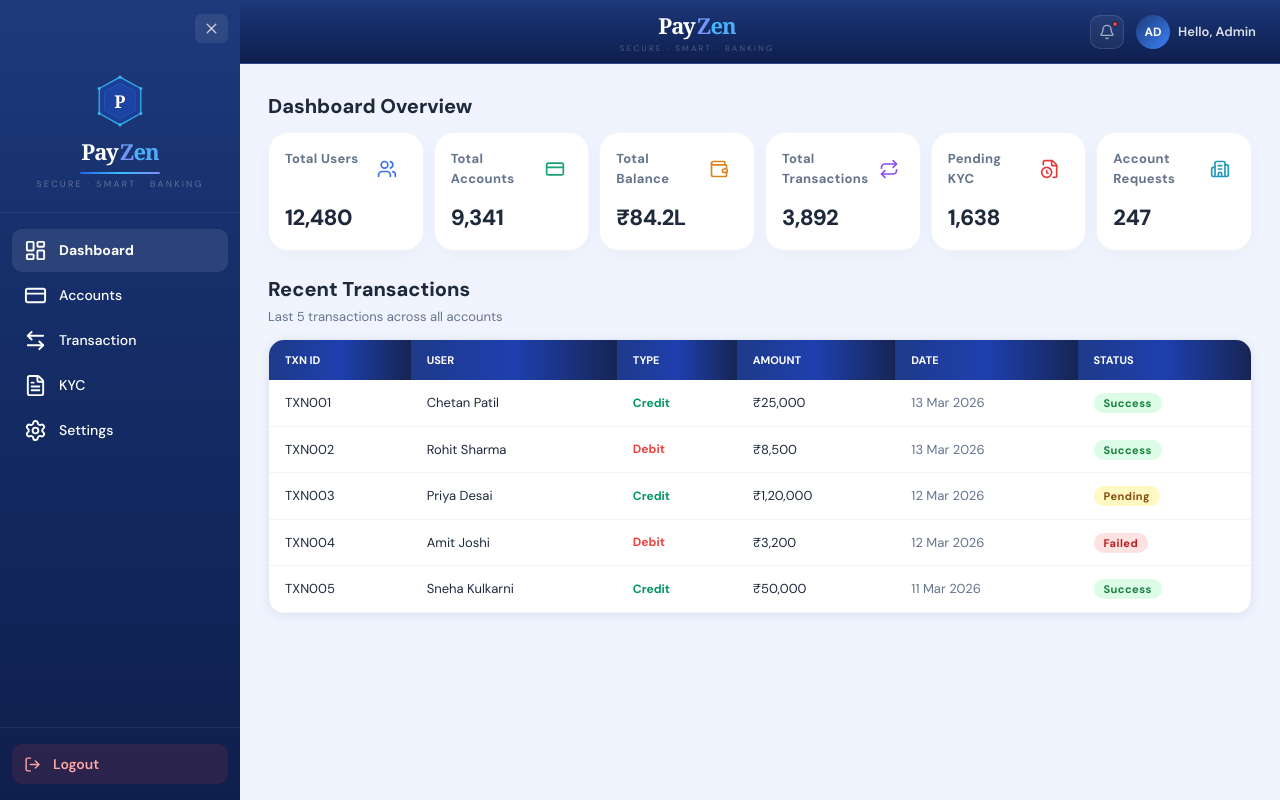
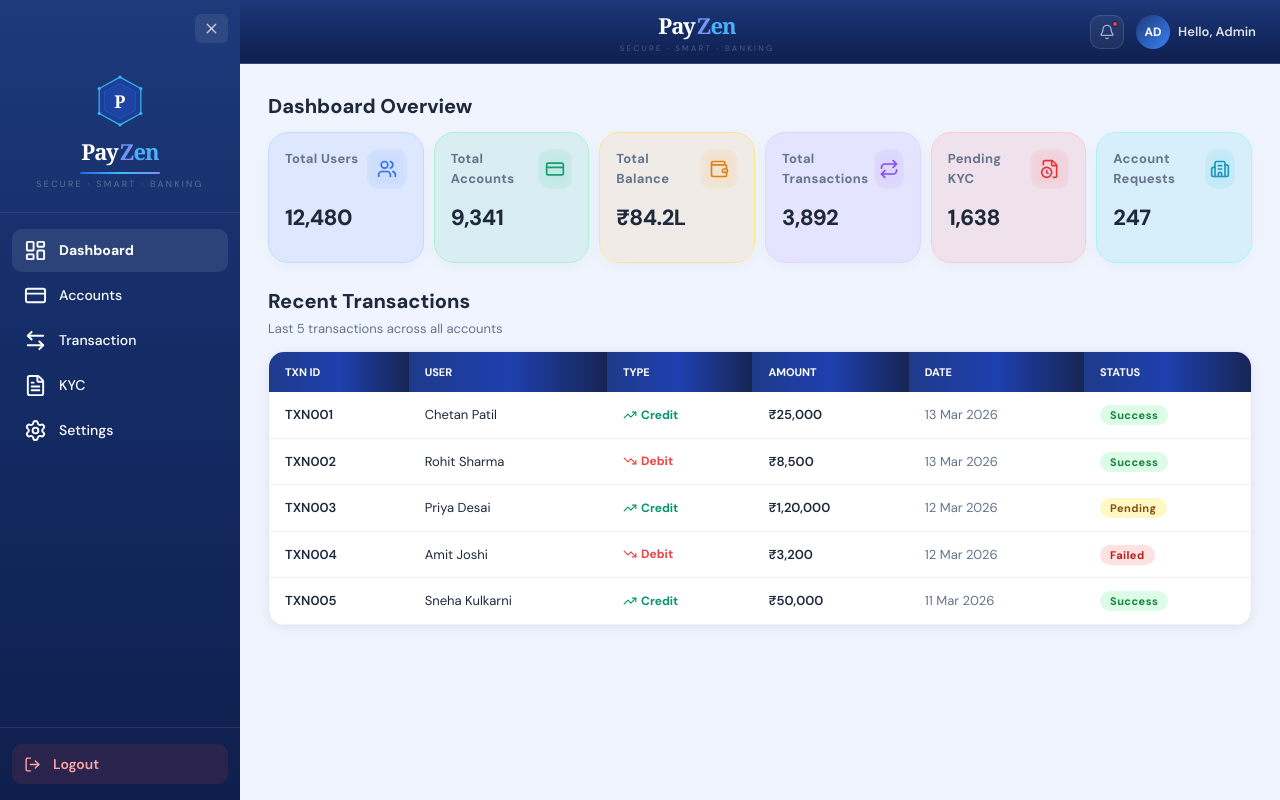
Before and after one commit to ChetanPatil0203/Bank_Frontend-, a React (Create React App) app in the folder frontend/: page /admindashboard/dashboard in a window 1280 px wide. Built offline with nearby package versions, Linux system fonts and the light colour scheme.

Commit message:
update admin dashboard

```diff
--- a/frontend/src/components/AdminDashboad/admindashboard.jsx
+++ b/frontend/src/components/AdminDashboad/admindashboard.jsx
@@ -14,8 +14,6 @@ import AccountsView from "../AdminAccount/AccountManagement.jsx";
 import AdminTransactionManager from "../AdminTransation/admintransation.jsx";
 import AdminKYC from "../AdminKYC/kyc.jsx";
 import AdminSettings from "../AdminSetting/setting.jsx";
-// Removed unused hook or assuming it's not needed for basic window.innerWidth check
-
 
 const TRANSACTIONS = [
   { id: "TXN001", user: "Chetan Patil", type: "Credit", amount: "₹25,000", date: "13 Mar 2026", status: "Success" },
@@ -25,15 +23,72 @@ const TRANSACTIONS = [
   { id: "TXN005", user: "Sneha Kulkarni", type: "Credit", amount: "₹50,000", date: "11 Mar 2026", status: "Success" },
 ];
 
+// ═══════════════════════════════════════════════════════════════
+// STAT CARDS CONFIGURATION WITH TRENDS
+// ═══════════════════════════════════════════════════════════════
+
 const STAT_CARDS = [
-  { label: "Total Users", value: "12,480", icon: Users, color: "text-blue-600", border: "hover:border-blue-500" },
-  { label: "Total Accounts", value: "9,341", icon: CreditCard, color: "text-emerald-600", border: "hover:border-emerald-500" },
-  { label: "Total Balance", value: "₹84.2L", icon: Wallet, color: "text-amber-600", border: "hover:border-amber-500" },
-  { label: "Total Transactions", value: "3,892", icon: Repeat, color: "text-violet-600", border: "hover:border-violet-500" },
-  { label: "Pending KYC", value: "1,638", icon: FileClock, color: "text-red-600", border: "hover:border-red-500" },
-  { label: "Account Requests", value: "247", icon: Building2, color: "text-cyan-600", border: "hover:border-cyan-500" },
+  {
+    label: "Total Users",
+    value: "12,480",
+    icon: Users,
+    color: "text-blue-600",
+    border: "hover:border-blue-500",
+    bgColor: "bg-blue-500/10",
+    borderColor: "border-blue-200",
+    trend: { value: 12.5, direction: "up" }
+  },
+  {
+    label: "Total Accounts",
+    value: "9,341",
+    icon: CreditCard,
+    color: "text-emerald-600",
+    border: "hover:border-emerald-500",
+    bgColor: "bg-emerald-500/10",
+    borderColor: "border-emerald-200",
+    trend: { value: 8.2, direction: "up" }
+  },
+  {
+    label: "Total Balance",
+    value: "₹84.2L",
+    icon: Wallet,
+    color: "text-amber-600",
+    border: "hover:border-amber-500",
+    bgColor: "bg-amber-500/10",
+    borderColor: "border-amber-200",
+    trend: { value: 5.8, direction: "up" }
+  },
+  {
+    label: "Total Transactions",
+    value: "3,892",
+    icon: Repeat,
+    color: "text-violet-600",
+    border: "hover:border-violet-500",
+    bgColor: "bg-violet-500/10",
+    borderColor: "border-violet-200",
+    trend: { value: 3.2, direction: "down" }
+  },
+  {
+    label: "Pending KYC",
+    value: "1,638",
+    icon: FileClock,
+    color: "text-red-600",
+    border: "hover:border-red-500",
+    bgColor: "bg-red-500/10",
+    borderColor: "border-red-200",
+    trend: { value: 2.1, direction: "down" }
+  },
+  {
+    label: "Account Requests",
+    value: "247",
+    icon: Building2,
+    color: "text-cyan-600",
+    border: "hover:border-cyan-500",
+    bgColor: "bg-cyan-500/10",
+    borderColor: "border-cyan-200",
+    trend: { value: 15.4, direction: "up" }
+  },
 ];
-
 
 const NAV = [
   { id: "dashboard", label: "Dashboard", icon: LayoutDashboard },
@@ -57,49 +112,61 @@ function Badge({ status }) {
   );
 }
 
+function TrendIndicator({ trend }) {
+  if (!trend) return null;
+
+  const isPositive = trend.direction === "up";
+  const TrendIcon = isPositive ? TrendingUp : TrendingDown;
+  const color = isPositive ? "text-emerald-600" : "text-red-500";
+
+  return (
+    <div className={`flex items-center gap-1 text-[11px] font-semibold ${color}`}>
+      <TrendIcon size={14} />
+      <span>{Math.abs(trend.value)}%</span>
+    </div>
+  );
+}
+
 function DashboardView() {
   return (
     <div>
       {/* Page title */}
       <div className="mb-3">
-
         <h2 className="text-xl font-extrabold text-slate-800 m-0">Dashboard Overview</h2>
       </div>
 
       {/* Stat cards */}
       <div className="flex flex-row flex-wrap gap-2.5 mb-5 pb-1">
-
         {STAT_CARDS.map((s, i) => {
           const Icon = s.icon;
 
           return (
             <div
               key={i}
-              className="
+              className={`
                 group relative overflow-hidden
-          bg-white border border-slate-100 rounded-[20px]
+                ${s.bgColor} border ${s.borderColor} rounded-[20px]
                 px-4 py-4
                 shadow-[0_4px_20px_-4px_rgba(0,0,0,0.05)]
 
-          /* Layout */
                 flex flex-col gap-3
-
-          flex-[1_1_calc(50%-6px)] md:flex-[1_1_140px] lg:flex-1 min-w-[120px] max-w-[calc(50%-6px)] md:max-w-none
+                flex-[1_1_calc(50%-6px)] md:flex-[1_1_140px] lg:flex-1
+                min-w-[120px] max-w-[calc(50%-6px)] md:max-w-none
                 box-border
 
-          /* Interactions */
                 transition-all duration-300 ease-out
                 ${s.border}
                 hover:shadow-[0_12px_40px_-12px_rgba(0,0,0,0.12)]
                 hover:-translate-y-1.5
-        "
+                animate-in fade-in slide-in-from-bottom-4 duration-500
+              `}
+              style={{ animationDelay: `${i * 50}ms` }}
             >
               {/* Top Row: Label and Icon */}
               <div className="flex justify-between items-start">
                 <p className="text-[13px] tracking-wide text-slate-500 font-bold m-0 group-hover:text-slate-700 transition-colors">
                   {s.label}
                 </p>
-
 
                 <div
                   className={`
@@ -110,7 +177,6 @@ function DashboardView() {
                     group-hover:rotate-[10deg]
                   `}
                 >
-                  {/* Ensure s.color only contains text color, or adjust the icon color here */}
                   <Icon size={20} className="opacity-90" />
                 </div>
               </div>
@@ -120,10 +186,15 @@ function DashboardView() {
                 <h3 className="text-[22px] font-[900] text-slate-800 m-0 tracking-tight">
                   {s.value}
                 </h3>
-                {/* Optional: Add a small trend indicator here if your data has it */}
               </div>
 
-              {/* Decorative Gradient Glow (Hidden until hover) */}
+              {/* Trend Indicator */}
+              {s.trend && (
+                <div className="flex justify-between items-center">
+                </div>
+              )}
+
+              {/* Decorative Gradient Glow */}
               <div className="absolute -inset-px bg-gradient-to-br from-blue-500/10 to-purple-500/10 opacity-0 group-hover:opacity-100 transition-opacity duration-500 pointer-events-none" />
             </div>
           );
@@ -132,13 +203,12 @@ function DashboardView() {
 
       {/* Transactions heading */}
       <div className="mb-3">
-
         <h2 className="text-xl font-extrabold text-slate-800 m-0">Recent Transactions</h2>
         <p className="text-[13px] text-slate-500 mt-1 mb-0">Last 5 transactions across all accounts</p>
       </div>
 
       {/* Transactions table */}
-      <div className="bg-white rounded-2xl shadow-[0_2px_12px_rgba(15,31,75,0.07)] border border-slate-200 overflow-hidden">
+      <div className="bg-white rounded-2xl shadow-[0_2px_12px_rgba(15,31,75,0.07)] border border-slate-200 overflow-hidden animate-in fade-in duration-500">
         <div className="overflow-x-auto">
           <table className="w-full border-collapse">
             <thead>
@@ -154,20 +224,24 @@ function DashboardView() {
               </tr>
             </thead>
             <tbody>
-              {TRANSACTIONS.map((t) => (
-                <tr key={t.id} className="border-b border-[#f1f5f9] hover:bg-[#f8faff] transition-colors">
+              {TRANSACTIONS.map((t, idx) => (
+                <tr
+                  key={t.id}
+                  className="border-b border-[#f1f5f9] hover:bg-[#f8faff] transition-colors"
+                  style={{ animationDelay: `${idx * 50}ms` }}
+                >
                   <td className="px-4 py-[13px] text-[13px] text-slate-800 whitespace-nowrap">
-                    <span className="text-slate-800">{t.id}</span>
+                    <span className="font-semibold">{t.id}</span>
                   </td>
                   <td className="px-4 py-[13px] text-[13px] text-slate-800 whitespace-nowrap">{t.user}</td>
                   <td className="px-4 py-[13px] text-[13px] whitespace-nowrap">
                     <span className={`flex items-center gap-1 text-xs font-bold ${t.type === "Credit" ? "text-emerald-600" : "text-red-500"}`}>
-                      {t.type === "Credit"}
+                      {t.type === "Credit" ? <TrendingUp size={14} /> : <TrendingDown size={14} />}
                       {t.type}
                     </span>
                   </td>
                   <td className="px-4 py-[13px] text-[13px] whitespace-nowrap">
-                    <span className="text-slate-800">{t.amount}</span>
+                    <span className="text-slate-800 font-semibold">{t.amount}</span>
                   </td>
                   <td className="px-4 py-[13px] text-[13px] whitespace-nowrap">
                     <span className="text-slate-500">{t.date}</span>
@@ -195,11 +269,16 @@ export default function AdminDashboard() {
   return (
     <div className="flex min-h-screen bg-[#f0f4ff]" style={{ fontFamily: "'DM Sans','Segoe UI',sans-serif" }}>
 
-      {/* Global styles — only kept for things Tailwind can't do */}
+      {/* Global styles */}
       <style>{`
         @import url('https://fonts.googleapis.com/css2?family=DM+Sans:wght@400;500;600;700;800&display=swap');
         * { box-sizing: border-box; }
-        @keyframes shimmer { 0%{background-position:0% center} 100%{background-position:200% center} }
+
+        @keyframes shimmer {
+          0%{background-position:0% center}
+          100%{background-position:200% center}
+        }
+
         .zen-text {
           background: linear-gradient(135deg,#38bdf8,#818cf8);
           background-size: 200%;
@@ -208,10 +287,34 @@ export default function AdminDashboard() {
           background-clip: text;
           animation: shimmer 3s linear infinite;
         }
+
+        @keyframes slideInFromBottom {
+          from {
+            opacity: 0;
+            transform: translateY(16px);
+          }
+          to {
+            opacity: 1;
+            transform: translateY(0);
+          }
+        }
+
+        .animate-in {
+          animation: slideInFromBottom 0.5s ease-out forwards;
+        }
+
+        .fade-in {
+          opacity: 0;
+          animation: fadeIn 0.5s ease-out forwards;
+        }
+
+        @keyframes fadeIn {
+          from { opacity: 0; }
+          to { opacity: 1; }
+        }
       `}</style>
 
       {/* ── SIDEBAR ── */}
-      {/* Overlay for mobile */}
       {sidebarOpen && (
         <div
           className="fixed inset-0 bg-black/50 z-[150] lg:hidden backdrop-blur-sm"
@@ -222,13 +325,14 @@ export default function AdminDashboard() {
         className={`bg-[linear-gradient(180deg,#1e3a7b_0%,#152d68_40%,#0f1f4d_100%)] flex flex-col fixed lg:sticky top-0 h-screen flex-shrink-0 overflow-hidden transition-all duration-300 z-[200] ${sidebarOpen ? "w-[240px] translate-x-0" : "w-0 -translate-x-full lg:translate-x-0"
           }`}
       >
-        {/* Toggle Sidebar Button (inside sidebar) */}
+        {/* Toggle Sidebar Button */}
         <div className="flex justify-end px-3 pt-[14px] pb-2">
           <button
             onClick={() => setSidebar(false)}
             className="flex items-center justify-center rounded-[6px] px-2 py-[6px]
               bg-white/[.08] border-none cursor-pointer text-white/70
               hover:bg-white/[.14] transition-colors duration-200"
+            aria-label="Close sidebar"
           >
             <X size={17} />
           </button>
@@ -269,12 +373,12 @@ export default function AdminDashboard() {
                   navigate(`/admindashboard/${n.id}`);
                   if (window.innerWidth < 1024) setSidebar(false);
                 }}
-
                 className={`w-full flex items-center gap-3 px-3 py-2.5 rounded-[10px] border-none text-sm cursor-pointer mb-0.5 transition-all duration-150 text-left whitespace-nowrap border-l-[3px]
                   ${isActive
                     ? "bg-white/[.09] text-white font-bold border-l-blue-500"
                     : "bg-transparent text-white font-medium border-l-transparent hover:bg-white/[.08]"
                   }`}
+                aria-current={isActive ? "page" : undefined}
               >
                 <Icon size={23} />{n.label}
               </button>
@@ -298,7 +402,7 @@ export default function AdminDashboard() {
         {/* Header */}
         <div className="bg-[linear-gradient(180deg,#1e3a7b_0%,#152d68_40%,#0f1f4d_100%)] border-b border-white/[0.08] px-4 md:px-6 h-16 flex items-center justify-between sticky top-0 z-[100]">
 
-          {/* Toggle sidebar (visible only when closed) */}
+          {/* Toggle sidebar */}
           <div className="w-10 flex items-center">
             {!sidebarOpen && (
               <button
@@ -306,13 +410,14 @@ export default function AdminDashboard() {
                 className="flex items-center justify-center rounded-[6px] px-2 py-[6px]
                   bg-white/[.08] border-none cursor-pointer text-white/70
                   hover:bg-white/[.14] transition-colors duration-200"
+                aria-label="Open sidebar"
               >
                 <Menu size={20} />
               </button>
             )}
           </div>
 
-          {/* Center brand - Hide on small mobile if needed, or make smaller */}
+          {/* Center brand */}
           <div className="flex flex-col items-center">
             <div className="flex items-baseline gap-0.5">
               <span className="font-serif text-[18px] md:text-[22px] font-black text-white" style={{ letterSpacing: -1 }}>Pay</span>
@@ -323,7 +428,10 @@ export default function AdminDashboard() {
 
           {/* Right: bell + avatar */}
           <div className="flex items-center gap-2 md:gap-3">
-            <button className="bg-white/[0.06] border border-white/[0.12] rounded-[10px] p-2 cursor-pointer relative flex hover:bg-white/10 transition-colors">
+            <button
+              className="bg-white/[0.06] border border-white/[0.12] rounded-[10px] p-2 cursor-pointer relative flex hover:bg-white/10 transition-colors"
+              aria-label="Notifications"
+            >
               <Bell size={16} color="rgba(255,255,255,0.6)" />
               <span className="absolute top-[5px] right-[5px] w-[6px] h-[6px] rounded-full bg-red-500 border-[1.5px] border-[#0f1f4b]" />
             </button>
```
Lines whose indentation alone changed are shown as unchanged.
